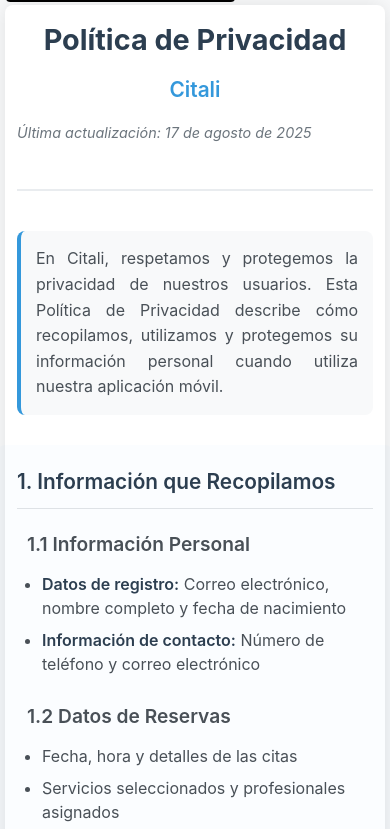
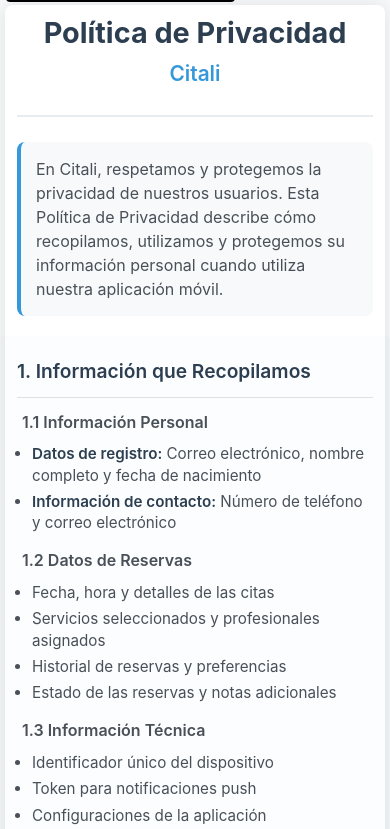
Before and after one commit to CitaliApp/privacy, a plain HTML site: page index.html in a window 390 px wide. Shown: the top 829 px of the page. Drawn offline with Linux system fonts and the light colour scheme.

Commit message:
style: improve responsive layout and spacing for privacy policy page

```diff
--- a/index.css
+++ b/index.css
@@ -22,6 +22,8 @@
     border-radius: 12px;
     margin-top: 20px;
     margin-bottom: 20px;
+    min-height: 100vh;
+    position: relative;
 }
 
 /* Header */
@@ -181,28 +183,62 @@
         border-radius: 8px;
     }
 
+    header {
+        margin-bottom: 30px;
+        padding-bottom: 20px;
+    }
+
     header h1 {
         font-size: 2rem;
+        line-height: 1.2;
     }
 
     header h2 {
         font-size: 1.5rem;
     }
 
+    .section {
+        margin-bottom: 25px;
+        padding: 15px 0;
+    }
+
     .section h3 {
         font-size: 1.3rem;
+        margin-bottom: 15px;
     }
 
     .subsection {
         margin-left: 10px;
+        margin-bottom: 20px;
+    }
+
+    .subsection h4 {
+        font-size: 1.1rem;
     }
 
     .intro {
         padding: 20px;
+        margin-bottom: 25px;
     }
 
     ul {
         margin-left: 15px;
+        margin-bottom: 15px;
+    }
+
+    li {
+        margin-bottom: 6px;
+        line-height: 1.4;
+    }
+
+    p {
+        text-align: left;
+        margin-bottom: 12px;
+    }
+
+    .back-to-top {
+        padding: 10px 16px;
+        font-size: 0.85rem;
     }
 }
 
@@ -212,20 +248,80 @@
         padding: 12px;
     }
 
+    header {
+        margin-bottom: 25px;
+        padding-bottom: 15px;
+    }
+
     header h1 {
         font-size: 1.8rem;
+        line-height: 1.1;
+        margin-bottom: 8px;
     }
 
     header h2 {
         font-size: 1.3rem;
+        margin-bottom: 10px;
+    }
+
+    .section {
+        margin-bottom: 20px;
+        padding: 10px 0;
+    }
+
+    .section h3 {
+        font-size: 1.2rem;
+        margin-bottom: 12px;
+    }
+
+    .subsection {
+        margin-left: 5px;
+        margin-bottom: 15px;
+    }
+
+    .subsection h4 {
+        font-size: 1rem;
+        margin-bottom: 8px;
     }
 
     .intro {
         padding: 15px;
+        margin-bottom: 20px;
     }
 
     .intro p {
         font-size: 1rem;
+        line-height: 1.5;
+    }
+
+    ul {
+        margin-left: 10px;
+        margin-bottom: 12px;
+    }
+
+    li {
+        margin-bottom: 5px;
+        font-size: 0.95rem;
+        line-height: 1.4;
+    }
+
+    p {
+        font-size: 0.95rem;
+        margin-bottom: 10px;
+        line-height: 1.5;
+    }
+
+    .back-to-top {
+        padding: 8px 14px;
+        font-size: 0.8rem;
+    }
+
+    footer {
+        padding-top: 20px;
+    }
+
+    .last-updated {
+        font-size: 0.8rem;
     }
 }
 
--- a/index.html
+++ b/index.html
@@ -11,7 +11,6 @@
         <header>
             <h1>Política de Privacidad</h1>
             <h2>Citali</h2>
-            <p class="last-updated">Última actualización: <span id="lastUpdated">17 de agosto de 2025</span></p>
         </header>
 
         <main>
@@ -181,6 +180,7 @@
 
         <footer>
             <p>&copy; 2025 Citali. Todos los derechos reservados.</p>
+            <p class="last-updated">Última actualización: <span id="lastUpdated">17 de agosto de 2025</span></p>
             <button id="backToTop" class="back-to-top">↑ Volver arriba</button>
         </footer>
     </div>
```
